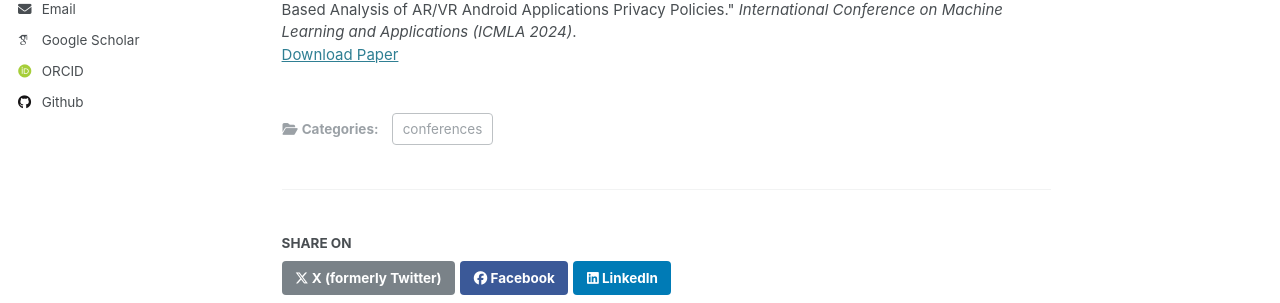
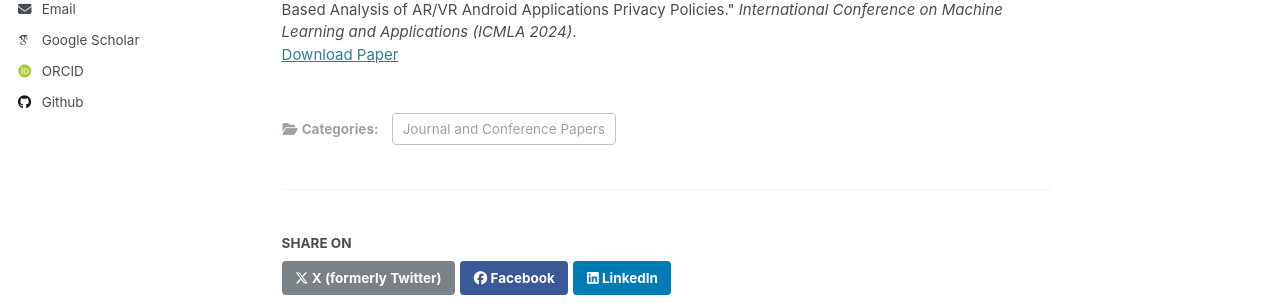
Before and after one commit to Eamna/eamna.github.io, a Jekyll site: the page built from _publications/icmla.md, in a window 1280 px wide and 1230 px high. Shown: the part 440-743 px from the top of the window. Built offline with Jekyll 4.4.1, drawn with Linux system fonts in a browser that asks for light colours; some web fonts are replaced.

Commit message:
Update icmla.md

```diff
--- a/_publications/icmla.md
+++ b/_publications/icmla.md
@@ -1,7 +1,7 @@
 ---
 title: "Through the Looking Glass: LLM-Based Analysis of AR/VR Android Applications Privacy Policies"
 collection: publications
-category: conferences
+category: Journal and Conference Papers
 permalink: /publication/2024-12-18-llm-analysis-ar-vr
 excerpt: 'This paper explores privacy policies in AR/VR Android applications using large language models (LLMs) to assess security and privacy implications.'
 date: 2024-12-18
```
